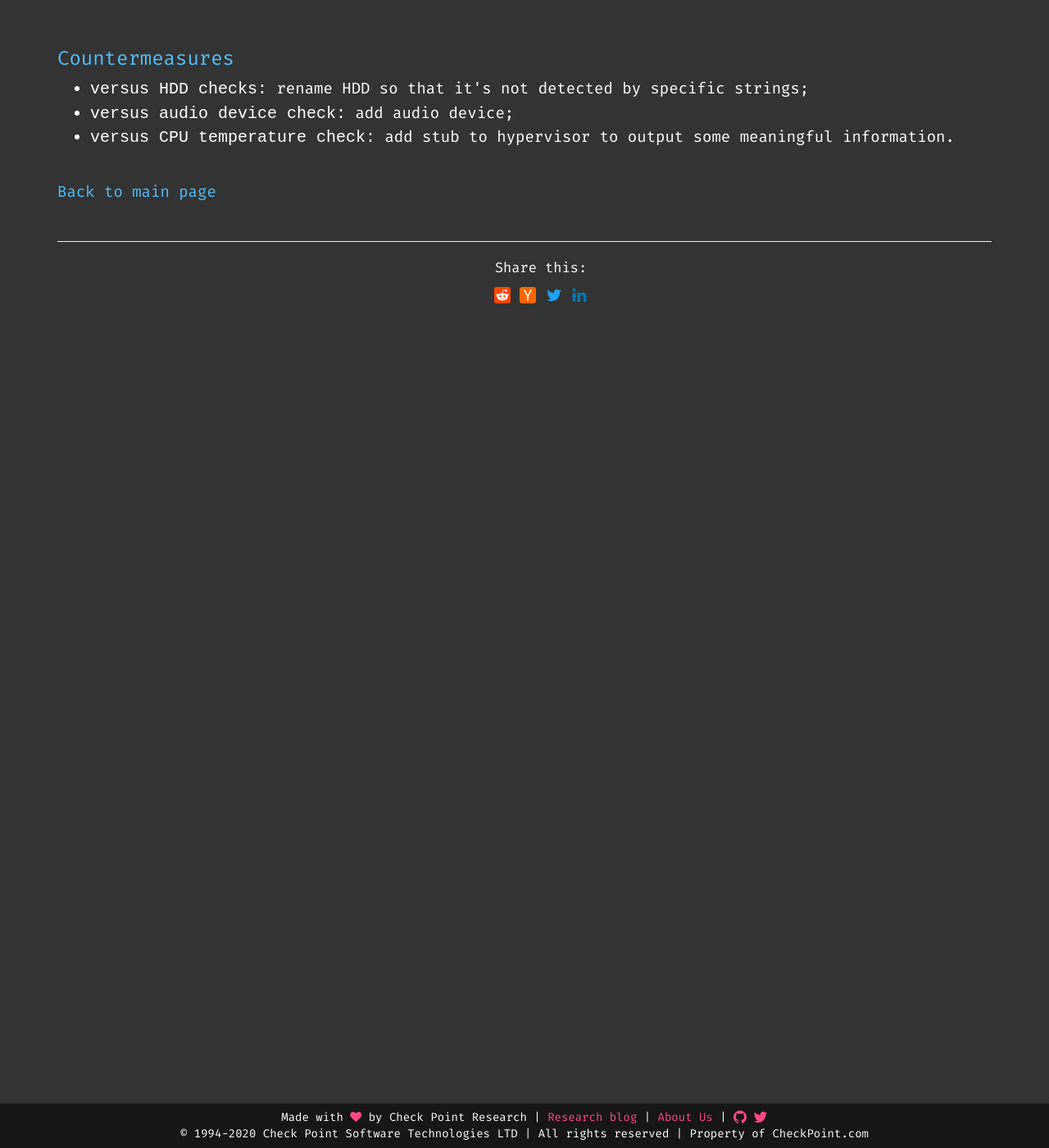
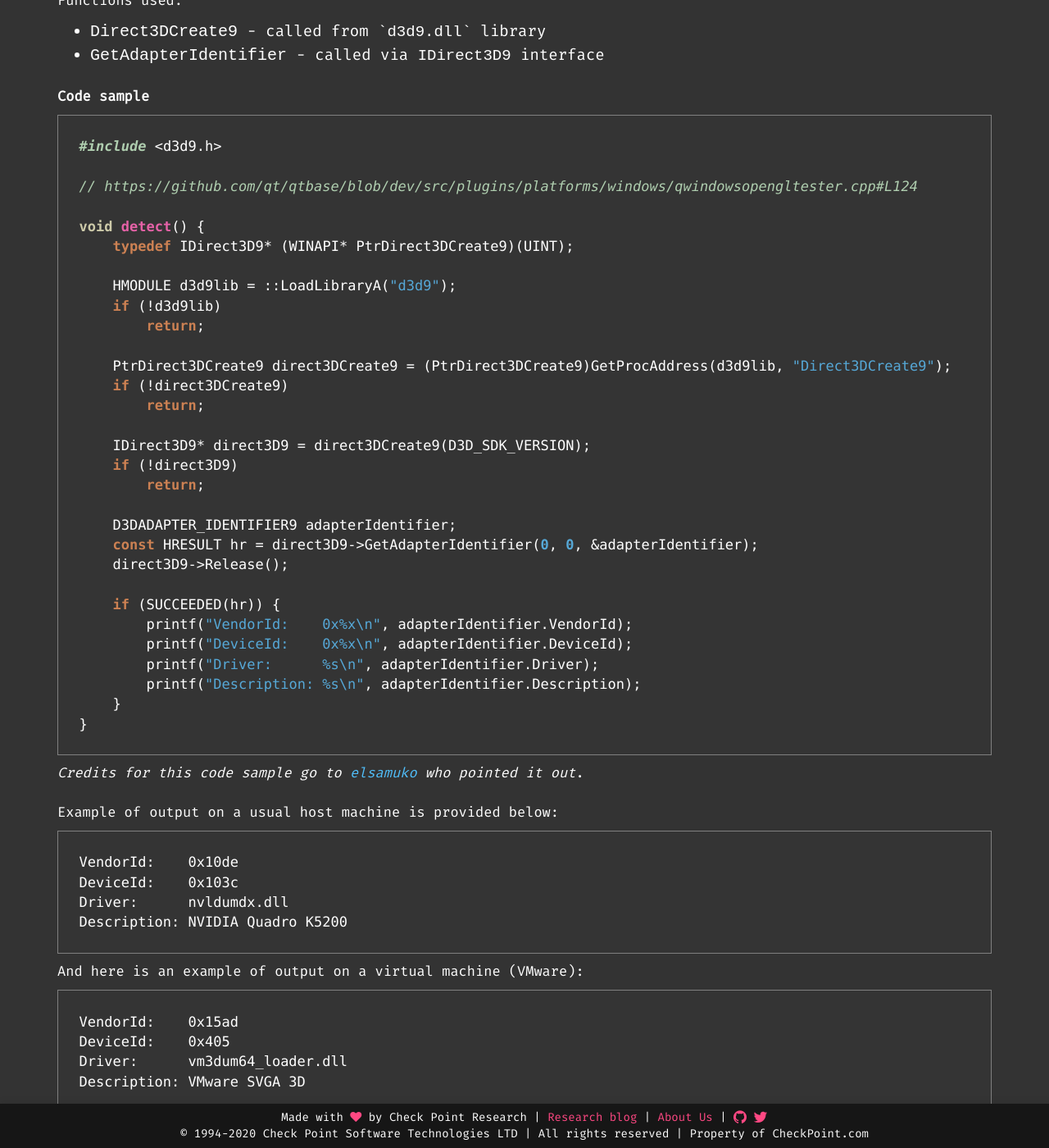
Before and after one commit to CheckPointSW/Evasions, a Jekyll site: the page built from _techniques/hardware.md, in a window 1280 px wide and 1400 px high, scrolled down 5136 px. Shown: the whole window at 82% size. Built offline with Jekyll 4.4.1, drawn with Linux system fonts in a browser that asks for light colours; nearby versions of some CDN libraries; some web fonts are replaced; comment, search, counter and statistics services are not loaded; some of the changed text lies outside the part shown.

Commit message:
Added description of physical display adapter check

```diff
--- a/_techniques/hardware.md
+++ b/_techniques/hardware.md
@@ -17,6 +17,8 @@
   [3. Check if audio device is absent](#check-if-audio-device-is-absent)
 <br />
   [4. Check if CPU temperature information if available](#check-if-cpu-temperature-information-is-available)
+<br />
+  [5. Check physical display adapter for IDirect3D9 interface](#check-directx-adapter)
 <br />
   [Signature recommendations](#signature-recommendations)
 <br />
@@ -268,6 +270,125 @@
 {% endhighlight %}
 
 <br />
+<h3><a class="a-dummy" name="check-directx-adapter">5. Check physical display adapter for IDirect3D9 interface</a></h3>
+
+This method checks physical display adapters present in the system when the IDirect3D9 interface was instantiated. It works on all Windows versions starting from Windows XP.
+
+Functions used:
+<ul>
+<li><tt>Direct3DCreate9</tt> - called from <font face="Courier New">`d3d9.dll`</font> library</li>
+<li><tt>GetAdapterIdentifier</tt> - called via <font face="Courier New">IDirect3D9</font> interface</li>
+</ul>
+
+<hr class="space">
+
+<b>Code sample</b>
+<p></p>
+
+{% highlight c %}
+
+#include <d3d9.h>
+
+// https://github.com/qt/qtbase/blob/dev/src/plugins/platforms/windows/qwindowsopengltester.cpp#L124
+
+void detect() {
+    typedef IDirect3D9* (WINAPI* PtrDirect3DCreate9)(UINT);
+
+    HMODULE d3d9lib = ::LoadLibraryA("d3d9");
+    if (!d3d9lib)
+        return;
+
+    PtrDirect3DCreate9 direct3DCreate9 = (PtrDirect3DCreate9)GetProcAddress(d3d9lib, "Direct3DCreate9");
+    if (!direct3DCreate9)
+        return;
+
+    IDirect3D9* direct3D9 = direct3DCreate9(D3D_SDK_VERSION);
+    if (!direct3D9)
+        return;
+
+    D3DADAPTER_IDENTIFIER9 adapterIdentifier;
+    const HRESULT hr = direct3D9->GetAdapterIdentifier(0, 0, &adapterIdentifier);
+    direct3D9->Release();
+
+    if (SUCCEEDED(hr)) {
+        printf("VendorId:    0x%x\n", adapterIdentifier.VendorId);
+        printf("DeviceId:    0x%x\n", adapterIdentifier.DeviceId);
+        printf("Driver:      %s\n", adapterIdentifier.Driver);
+        printf("Description: %s\n", adapterIdentifier.Description);
+    }
+}
+
+{% endhighlight %}
+
+<i>Credits for this code sample go to <a href="https://gist.github.com/elsamuko/d3049d52ca235112c99ac3ee30282846">elsamuko</a> who pointed it out</i>.
+
+<hr class="space">
+
+Example of output on a usual host machine is provided below:
+
+{% highlight cm %}
+
+VendorId:    0x10de
+DeviceId:    0x103c
+Driver:      nvldumdx.dll
+Description: NVIDIA Quadro K5200
+
+{% endhighlight %}
+
+And here is an example of output on a virtual machine (VMware):
+
+{% highlight cm %}
+
+VendorId:    0x15ad
+DeviceId:    0x405
+Driver:      vm3dum64_loader.dll
+Description: VMware SVGA 3D
+
+{% endhighlight %}
+
+Examined fields are named after the corresponding fields of <font face="Courier New">D3DADAPTER_IDENTIFIER9</font> structure. Malware can compare values in these fields to the ones which are known to be present inside the virtual machine and if match is found, then it draws the conclusion that it’s run under virtual machine.
+
+<b>Detections table</b>
+
+<table style="width:100%">
+  <tr>
+  	<td colspan="4">Check if the following values are present in the fields of D3DADAPTER_IDENTIFIER9 structure:</td>
+  </tr>
+  <tr>
+  	<th style="text-align:center">Detect</th>
+  	<th style="text-align:center">Structure field</th>
+    <th style="text-align:center">Value</th>
+    <th style="text-align:center">Comment</th>
+  </tr>
+  <tr>
+  	<th rowspan="5">VMware</th>
+  	<td>VendorId</td>
+    <td>0x15AD</td>
+    <td></td>
+  </tr>
+  <tr>
+  	<td>DeviceId</td>
+    <td>0x405</td>
+    <td>Only when used in combination with VendorId related to VMware (0x15AD)</td>
+  </tr>
+  <tr>
+  	<td>Driver</td>
+    <td>vm3dum.dll</td>
+    <td></td>
+  </tr>
+  <tr>
+    <td>Driver</td>
+  	<td>vm3dum64_loader.dll</td>
+    <td></td>
+  </tr>
+  <tr>
+    <td>Description</td>
+  	<td>VMware SVGA 3D</td>
+    <td></td>
+  </tr>
+</table>
+
+<br />
 <h3><a class="a-dummy" name="signature-recommendations">Signature recommendations</a></h3>
 
 <i>Signature recommendations are general for each technique: hook the function used and track if it is called. It's pretty hard to tell why application wants to get HDD name, for example. It doesn't necessarily mean applying evasion technique. So the best what can be done in this situation is intercepting target functions and tracking their calls.</i>
@@ -278,5 +399,6 @@
 <ul>
 <li><tt>versus HDD checks:</tt> rename HDD so that it's not detected by specific strings;</li>
 <li><tt>versus audio device check:</tt> add audio device;</li>
-<li><tt>versus CPU temperature check:</tt> add stub to hypervisor to output some meaningful information.</li>
+<li><tt>versus CPU temperature check:</tt> add stub to hypervisor to output some meaningful information;</li>
+<li><tt>versus physical display adapter check:</tt> set up hook on a function <font face="Courier New">GetAdapterIdentifier</font> from <font face="Courier New">d3d9.dll</font>, check if the queried adapter is related to DirectX and replace return values.</li>
 </ul>
```
